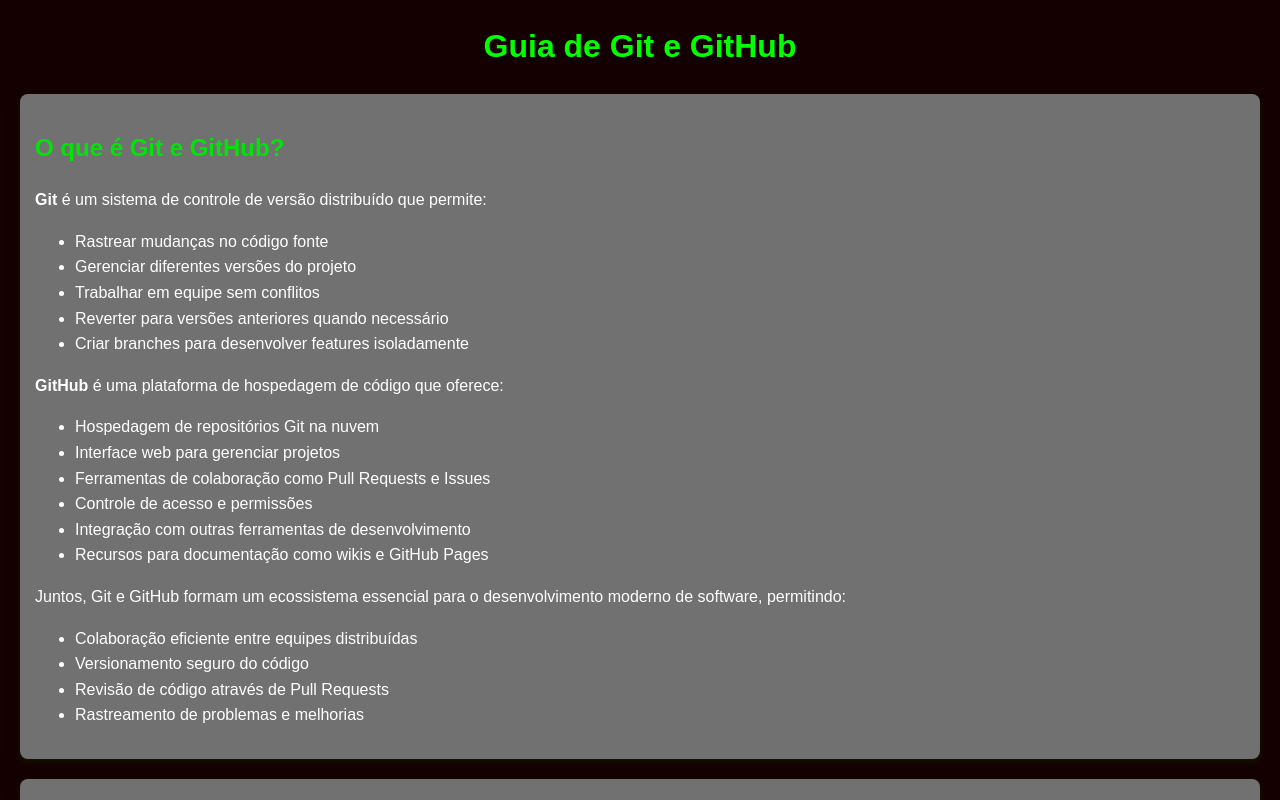
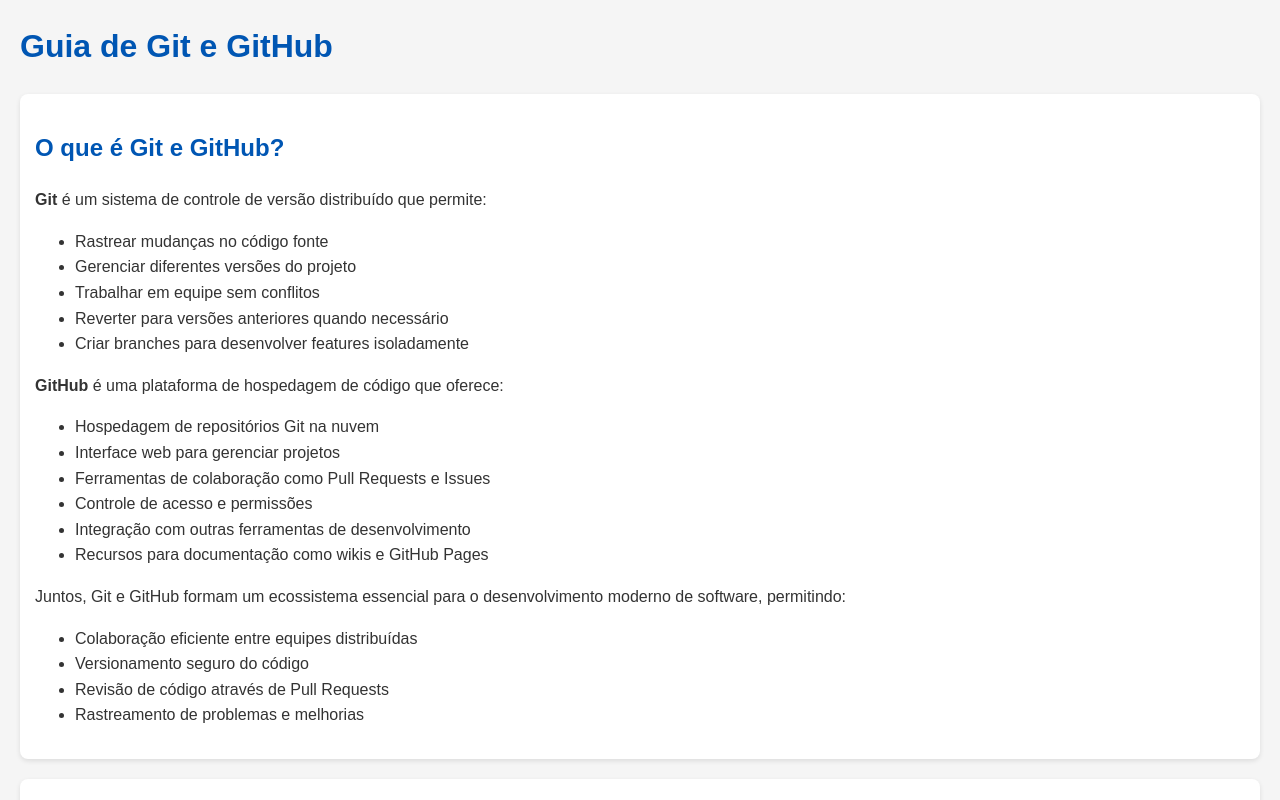
Before and after one commit to Thidesc3/My_Github, a plain HTML site: page index.html in a window 1280 px wide. Shown: the top 800 px of the page. Drawn offline with Linux system fonts and the light colour scheme.

Commit message:
Revert "Feature/estilo"

```diff
--- a/index.html
+++ b/index.html
@@ -112,6 +112,7 @@
       <li>Selecione a branch de destino (por exemplo <code>develop</code>).</li>
       <li>Descreva suas alterações e clique em <strong>Create pull request</strong>.</li>
     </ol>
+    <p>Você deve criar 3 PRs para <code>develop</code> (por exemplo, funcionalidades diferentes), depois uma PR de <code>develop</code> para <code>main</code>.</p>
   </section>
 
   <section>
@@ -139,9 +140,7 @@
   </section>
 
   <footer>
-    <p>
-      Para mais informações, consulte a <img src="imagens/GitHub_Icon.jpg" alt="GitHub Icon" style="vertical-align: middle; height: 20px;"> <a href="https://docs.github.com">documentação oficial do GitHub</a>
-    </p>
+    <p>Para mais informações, consulte a <a href="https://docs.github.com">documentação oficial do GitHub</a></p>
   </footer>
 </body>
 </html>
--- a/style.css
+++ b/style.css
@@ -2,27 +2,23 @@
     font-family: Arial, sans-serif;
     line-height: 1.6;
     margin: 20px;
-    background: #150000;
-    color: #ffffff;
+    background: #f5f5f5;
+    color: #333;
 }
-h1{
-    color: #00ff00;
-    text-align: center;
-}
-h2, h3 {
-    color: #00e408;
+h1, h2, h3 {
+    color: #0056b3;
 }
 pre {
-    background: #000000;
-    color: #00b92b;
+    background: #222;
+    color: #eee;
     padding: 10px;
     border-radius: 5px;
     overflow-x: auto;
 }
 section {
-    background: rgb(113, 113, 113);
+    background: white;
     padding: 15px;
     margin-bottom: 20px;
     border-radius: 8px;
-    box-shadow: 0 3px 6px rgba(0, 216, 29, 0.1);
+    box-shadow: 0 2px 5px rgba(0,0,0,0.1);
 }
```
Also changed, not shown: imagens/GitHub_Icon.jpg (deleted).
